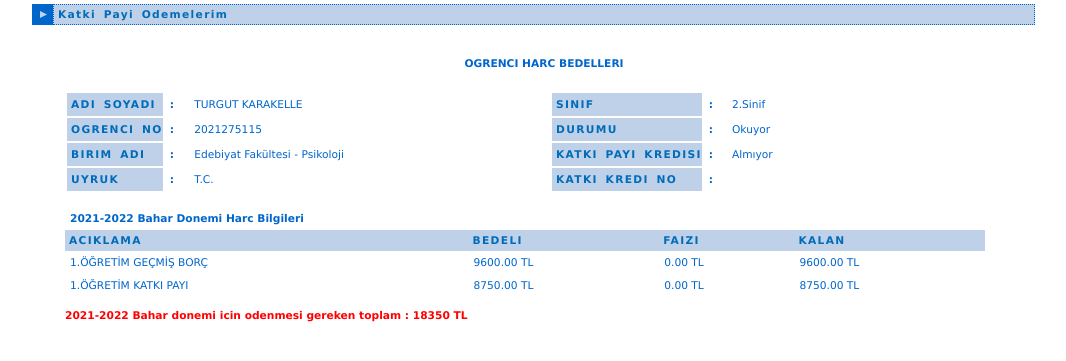
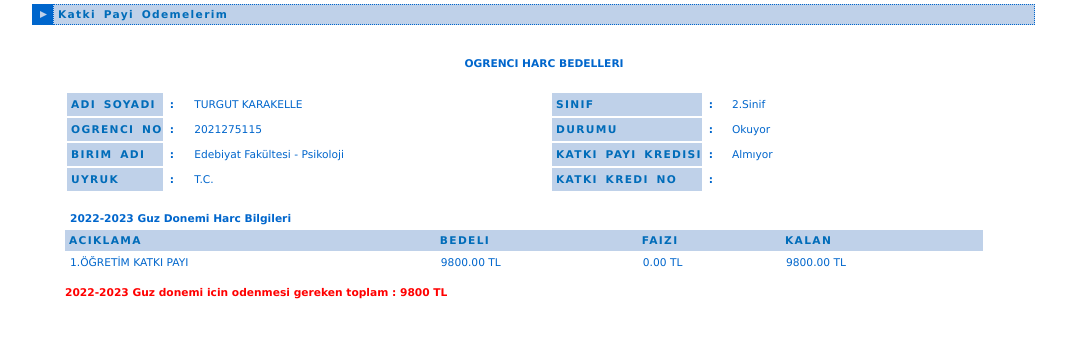
Before and after one commit to turyanazizov/Clone-of-University-Site, a Django app: page /Ogrenci_Bilgileri/OgrenciIsleri/Ogrenci/OgrenciHarc/index.php/debis.deu.edu.tr in a window 1280 px wide. Shown: the part 167-528 px from the top of the page, without its empty margins (18-1084 px from the left). Run offline with Django 4.2, Linux system fonts and the light colour scheme; some libraries are stand-ins or nearby versions.

Commit message:
last commit

```diff
--- a/personal/templates/katki.html
+++ b/personal/templates/katki.html
@@ -491,7 +491,7 @@
 									<table width="100%" border="0" cellspacing="0" cellpadding="0">
 										<tbody>
 											<tr>
-												<td colspan="4"><b>2021-2022 Bahar Donemi Harc Bilgileri</b></td>
+												<td colspan="4"><b>2022-2023 Guz Donemi Harc Bilgileri</b></td>
 											</tr>
 											<tr>
 												<th>ACIKLAMA</th>
@@ -499,17 +499,17 @@
 												<th>FAIZI</th>
 												<th>KALAN</th>
 											</tr>
-											<tr>
+											<!-- <tr>
 												<td> 1.ÖĞRETİM GEÇMİŞ BORÇ</td>
 												<td>9600.00 TL</td>
 												<td>0.00 TL</td>
 												<td>9600.00 TL </td>
-											</tr>
+											</tr> -->
 											<tr>
 												<td> 1.ÖĞRETİM KATKI PAYI</td>
-												<td>8750.00 TL</td>
+												<td>9800.00 TL</td>
 												<td>0.00 TL</td>
-												<td>8750.00 TL </td>
+												<td>9800.00 TL </td>
 											</tr>
 										</tbody>
 									</table>
@@ -518,7 +518,7 @@
 							</tr>
 							<tr>
 								<td colspan="2">
-									<font color="red"><b>2021-2022 Bahar donemi icin odenmesi gereken toplam : 18350
+									<font color="red"><b>2022-2023 Guz donemi icin odenmesi gereken toplam : 9800
 											TL </b></font>
 								</td>
 							</tr>
```
